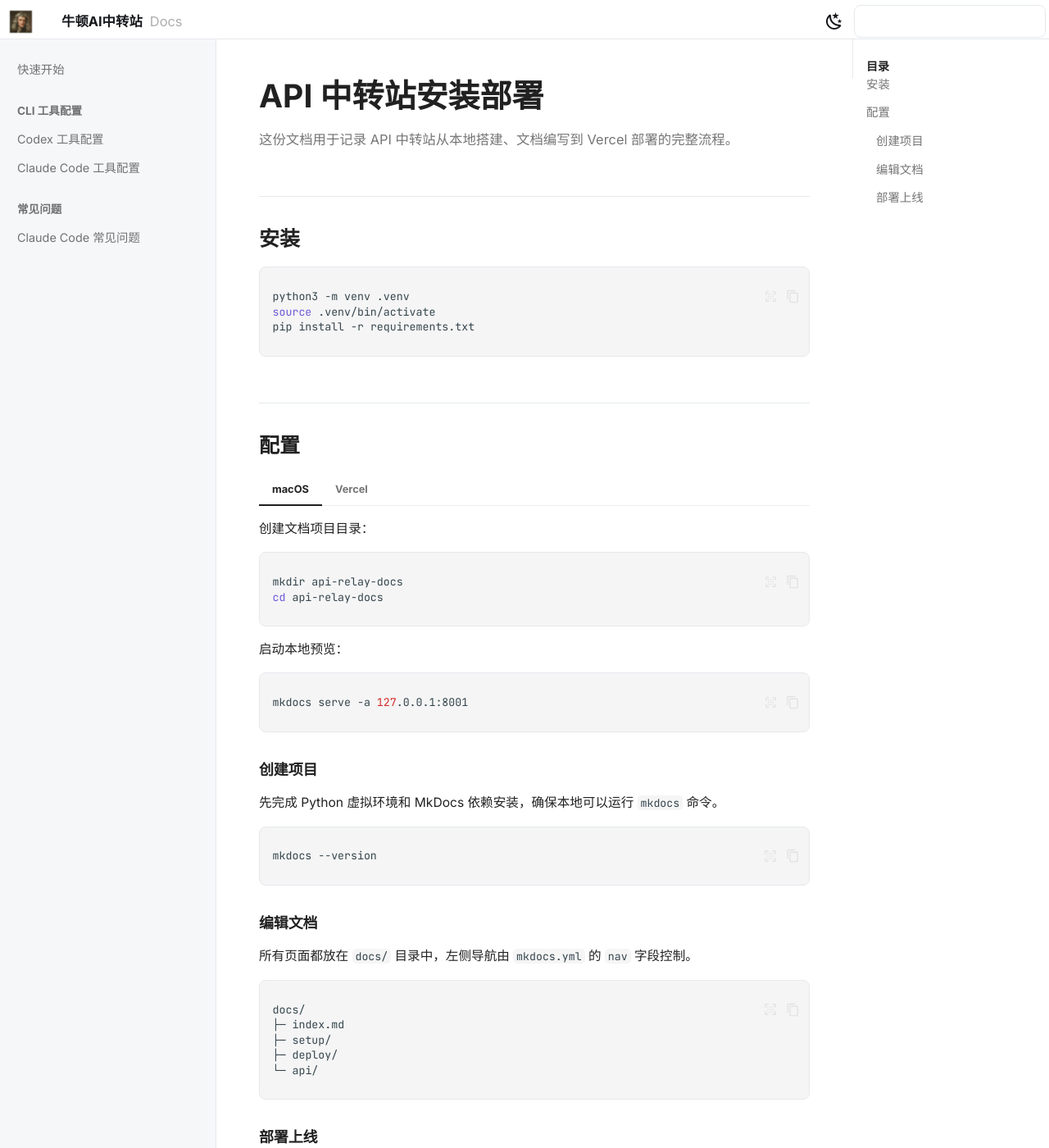
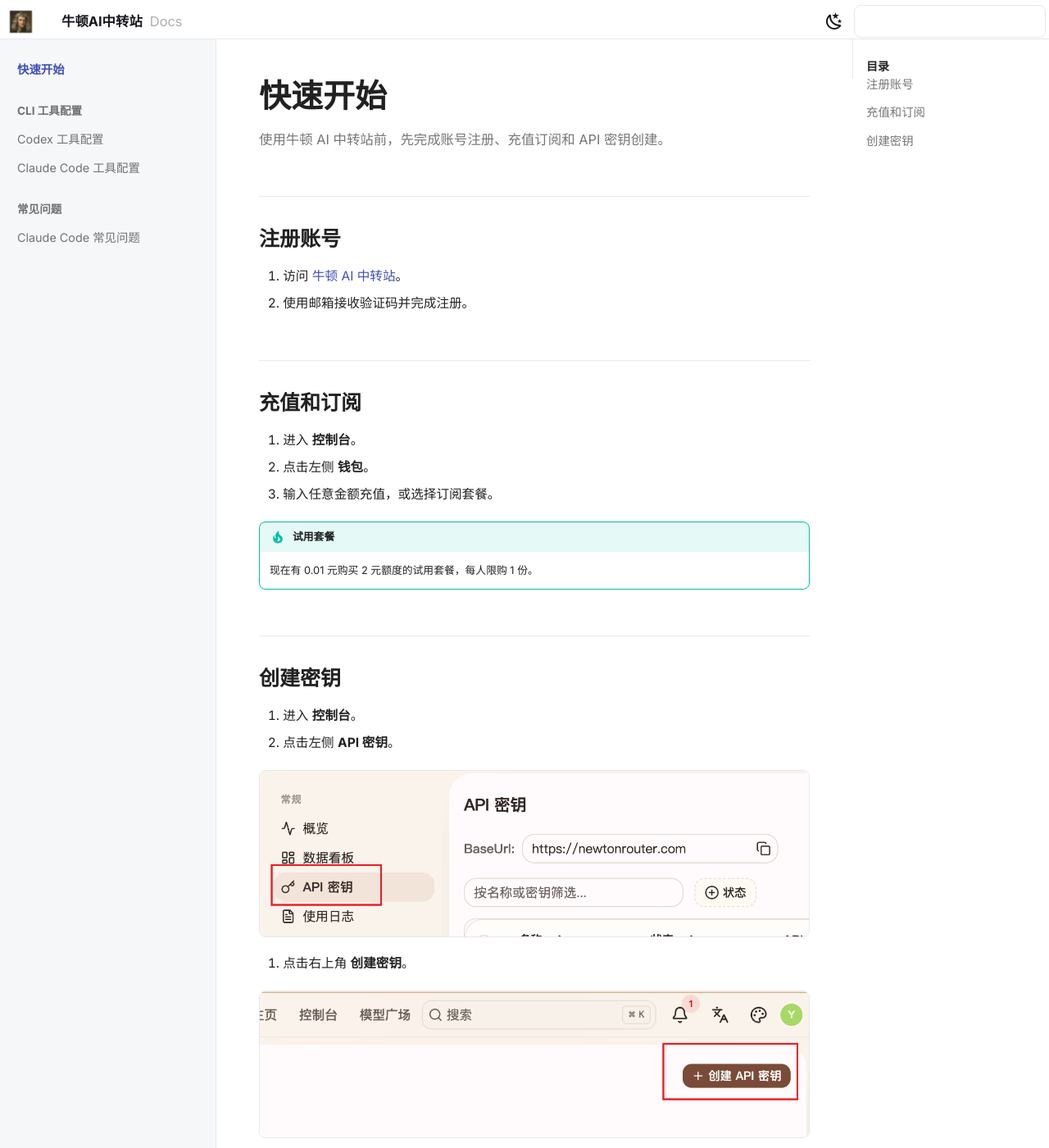
Before and after one commit to Aunt-Lee/newtonrouterdoc, an MkDocs documentation site: the page built from docs/index.md, in a window 1280 px wide and 1400 px high. Shown: the whole window at 82% size. Built offline with MkDocs 1.6.1 and Material for MkDocs 9.7.7, drawn with Linux system fonts in a browser that asks for light colours; some of the changed text lies outside the part shown.

Commit message:
make quick start the home page

````diff
--- a/docs/Start.md
+++ /dev/null
@@ -1,34 +0,0 @@
-# 快速开始
-
-使用牛顿 AI 中转站前，先完成账号注册、充值订阅和 API 密钥创建。
-
-## 注册账号
-
-1. 访问 [牛顿 AI 中转站](https://newtonrouter.com/)。
-2. 使用邮箱接收验证码并完成注册。
-
-## 充值和订阅
-
-1. 进入 **控制台**。
-2. 点击左侧 **钱包**。
-3. 输入任意金额充值，或选择订阅套餐。
-
-!!! tip "试用套餐"
-    现在有 0.01 元购买 2 元额度的试用套餐，每人限购 1 份。
-
-## 创建密钥
-
-1. 进入 **控制台**。
-2. 点击左侧 **API 密钥**。
-
-![API 密钥页面](assets/images/image.png)
-
-3. 点击右上角 **创建密钥**。
-
-![创建 API 密钥按钮](assets/images/image1.png)
-
-4. 填入密钥名称。
-5. 选择要使用的分组。
-6. 配置额度后保存。
-
-![创建 API 密钥表单](assets/images/image2.png)
--- a/docs/index.md
+++ b/docs/index.md
@@ -1,66 +1,34 @@
-# API 中转站安装部署
+# 快速开始
 
-这份文档用于记录 API 中转站从本地搭建、文档编写到 Vercel 部署的完整流程。
+使用牛顿 AI 中转站前，先完成账号注册、充值订阅和 API 密钥创建。
 
-## 安装
+## 注册账号
 
-```bash
-python3 -m venv .venv
-source .venv/bin/activate
-pip install -r requirements.txt
-```
+1. 访问 [牛顿 AI 中转站](https://newtonrouter.com/)。
+2. 使用邮箱接收验证码并完成注册。
 
-## 配置
+## 充值和订阅
 
-=== "macOS"
+1. 进入 **控制台**。
+2. 点击左侧 **钱包**。
+3. 输入任意金额充值，或选择订阅套餐。
 
-    创建文档项目目录：
+!!! tip "试用套餐"
+    现在有 0.01 元购买 2 元额度的试用套餐，每人限购 1 份。
 
-    ```bash
-    mkdir api-relay-docs
-    cd api-relay-docs
-    ```
+## 创建密钥
 
-    启动本地预览：
+1. 进入 **控制台**。
+2. 点击左侧 **API 密钥**。
 
-    ```bash
-    mkdocs serve -a 127.0.0.1:8001
-    ```
+![API 密钥页面](assets/images/image.png)
 
-=== "Vercel"
+3. 点击右上角 **创建密钥**。
 
-    Vercel 构建配置：
+![创建 API 密钥按钮](assets/images/image1.png)
 
-    ```text
-    Install Command: pip install -r requirements.txt
-    Build Command: mkdocs build
-    Output Directory: site
-    ```
+4. 填入密钥名称。
+5. 选择要使用的分组。
+6. 配置额度后保存。
 
-<div class="steps" markdown>
-
-### 创建项目
-
-先完成 Python 虚拟环境和 MkDocs 依赖安装，确保本地可以运行 `mkdocs` 命令。
-
-```bash
-mkdocs --version
-```
-
-### 编辑文档
-
-所有页面都放在 `docs/` 目录中，左侧导航由 `mkdocs.yml` 的 `nav` 字段控制。
-
-```text
-docs/
-├─ index.md
-├─ setup/
-├─ deploy/
-└─ api/
-```
-
-### 部署上线
-
-把项目推送到 GitHub 后，在 Vercel 导入仓库。Vercel 会读取 `vercel.json` 并自动构建 `site/` 静态目录。
-
-</div>
+![创建 API 密钥表单](assets/images/image2.png)
--- a/mkdocs.yml
+++ b/mkdocs.yml
@@ -77,7 +77,7 @@ extra:
       name: GitHub
 
 nav:
-  - 快速开始: Start.md
+  - 快速开始: index.md
   - CLI 工具配置:
       - Codex 工具配置: CliConfig/CodexConfig.md
       - Claude Code 工具配置: CliConfig/ClaudeCodeConfig.md
````
